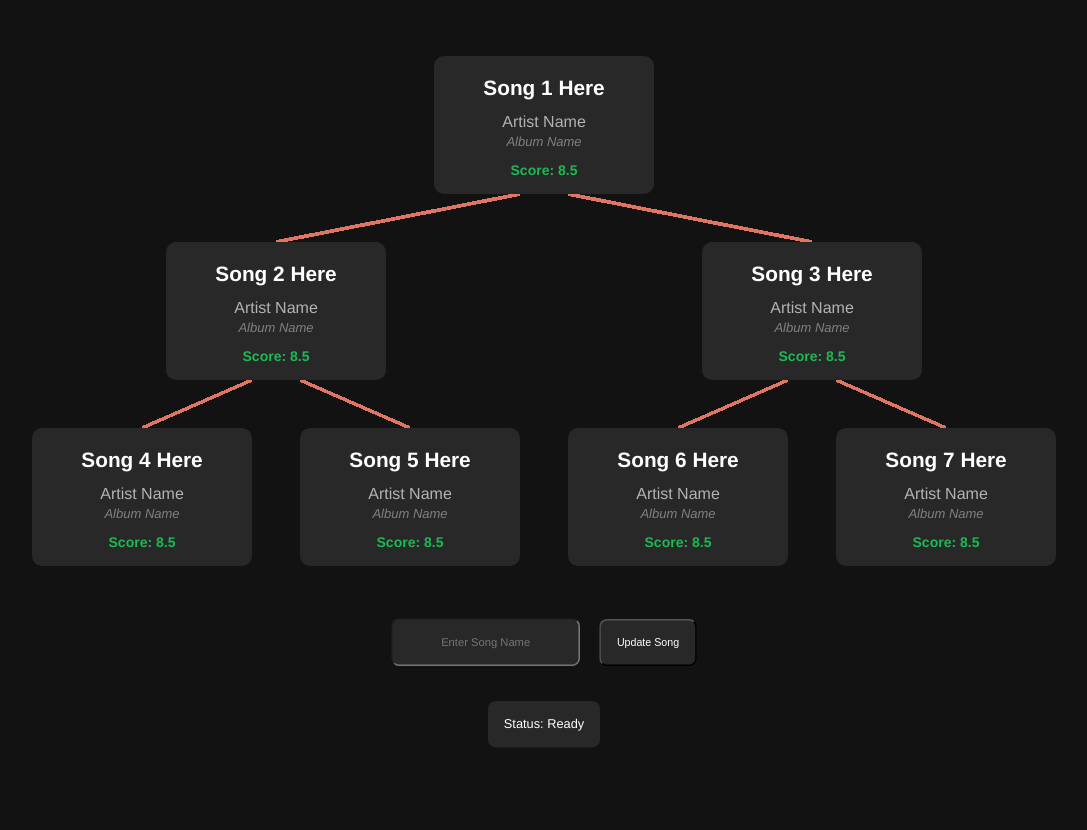
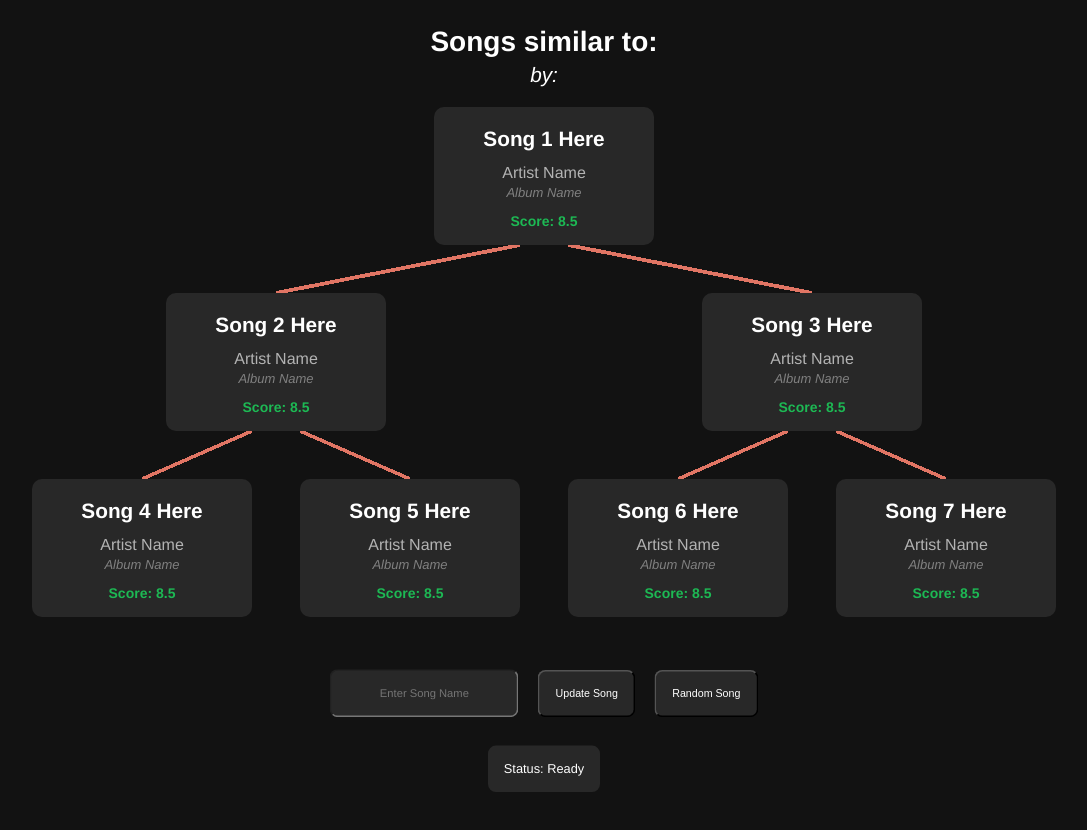
Before and after one commit to JackyJoh/Proj3Spotify, a plain HTML site: page frontEnd/index.html in a window 1280 px wide. Shown: the whole page, without its empty margins (96-1183 px from the left). Before the commit the page ends 802 px from the top, so only its background shows below. Drawn offline with Linux system fonts and the light colour scheme.

Commit message:
random button final v1.1

```diff
--- a/frontEnd/index.html
+++ b/frontEnd/index.html
@@ -66,7 +66,7 @@
         }
         #status {
             position: relative;
-            top: 15px;
+            top: 7px;
 
         }
 
@@ -118,7 +118,8 @@
 
     </div> -->
     <div class="tree">
-        <div id="title"class="title"></div>
+        <div id="title"class="title">Songs similar to:</div>
+        <div id="artist">by:</div>
     <article class="binary-tree">
 
         <div>
@@ -193,6 +194,8 @@
         <div class="container">
         <input type="text" class="card"id="userInput" placeholder="Enter Song Name">
         <button class="card"onclick="updateSong()" onclick="closeSongDetails()">Update Song</button>
+        <button class="card" onclick="randomSong()"onclick="closeSongDetails()">Random Song</button>
+
 
             <!-- <button class="card" onclick="getSongData()">Update Song</button> -->
         </div>
@@ -221,7 +224,7 @@
         closeSongDetails()
         const index = document.getElementById('userInput').value;
         const statusDiv = document.getElementById('status');
-        document.getElementById("title").textContent = "Songs Similar to: " + index;
+        // document.getElementById("title").textContent = "Songs Similar to: " + index;
 
         statusDiv.textContent = 'Status: Sending request...';
 
@@ -252,6 +255,8 @@
                 document.getElementById(`song${i}`).setAttribute('data-energy', data[`energy${i}`]);
                 document.getElementById(`song${i}`).setAttribute('data-duration', data[`duration${i}`]);
                 document.getElementById('title').textContent= 'Songs Similar to: ' + data['main'];
+                document.getElementById('artist').textContent= 'by: ' + data['main2'];
+
 
 
 
@@ -266,6 +271,57 @@
             console.error('Error:', error);
             statusDiv.textContent = 'Status: Error occurred!';
         });
+    }
+    function randomSong() {
+        closeSongDetails()
+        const statusDiv = document.getElementById('status');
+        // document.getElementById("title").textContent = "Songs Similar to: " + index;
+
+        statusDiv.textContent = 'Status: Sending request...';
+
+        //Send request to server
+        fetch('http://localhost:8080/updateSong', {
+            method: 'POST',
+            headers: {
+                'Content-Type': 'application/json',
+                'Accept': 'application/json'
+            },
+            credentials: 'same-origin',
+            body: JSON.stringify(("random"))
+        })
+
+            .then(response => response.json())
+            .then(data => {
+
+                //Update all song elements using for loop
+                //Way more compact
+                for (let i = 1; i <= 7; i++) {
+                    document.getElementById(`song${i}`).textContent = data[`trackName${i}`];
+                    document.getElementById(`artist${i}`).textContent = data[`artist${i}`];
+                    document.getElementById(`album${i}`).textContent = data[`album${i}`];
+                    document.getElementById(`score${i}`).textContent = data[`score${i}`];
+                    document.getElementById(`song${i}`).setAttribute('data-tempo', data[`tempo${i}`]);
+                    document.getElementById(`song${i}`).setAttribute('data-genre', data[`genre${i}`]);
+                    document.getElementById(`song${i}`).setAttribute('data-dance', data[`danceability${i}`]);
+                    document.getElementById(`song${i}`).setAttribute('data-energy', data[`energy${i}`]);
+                    document.getElementById(`song${i}`).setAttribute('data-duration', data[`duration${i}`]);
+                    document.getElementById('title').textContent= 'Songs Similar to: ' + data['main'];
+                    document.getElementById('artist').textContent= 'by: ' + data['main2'];
+
+
+
+
+
+                }
+
+                statusDiv.textContent = 'Status: Updated successfully!';
+            })
+
+            //Error status
+            .catch(error => {
+                console.error('Error:', error);
+                statusDiv.textContent = 'Status: Error occurred!';
+            });
     }
 
     //Song card functionality
--- a/frontEnd/style.css
+++ b/frontEnd/style.css
@@ -94,6 +94,7 @@
     white-space: nowrap;
     overflow: hidden;
     text-overflow: ellipsis;
+    max-width: 100%;
 }
 
 .album-name {
@@ -120,13 +121,26 @@
 
 .title {
     color: #ffffff;
-    font-size: 2rem;
+    font-size: 1.75rem;
     font-weight: bold;
-    margin-top: 30px;
+    margin-top: 20px;
+    margin-bottom: 5px;
+    text-align: center;
+    display: flex;
+}
+
+
+
+#artist {
+    font-size: 1.3rem;
+    font-style: italic;
     margin-bottom: 20px;
     text-align: center;
     display: flex;
+
+
 }
+
 
 .song-details {
     position: fixed;
```
Also changed, not shown: 5 other files.
